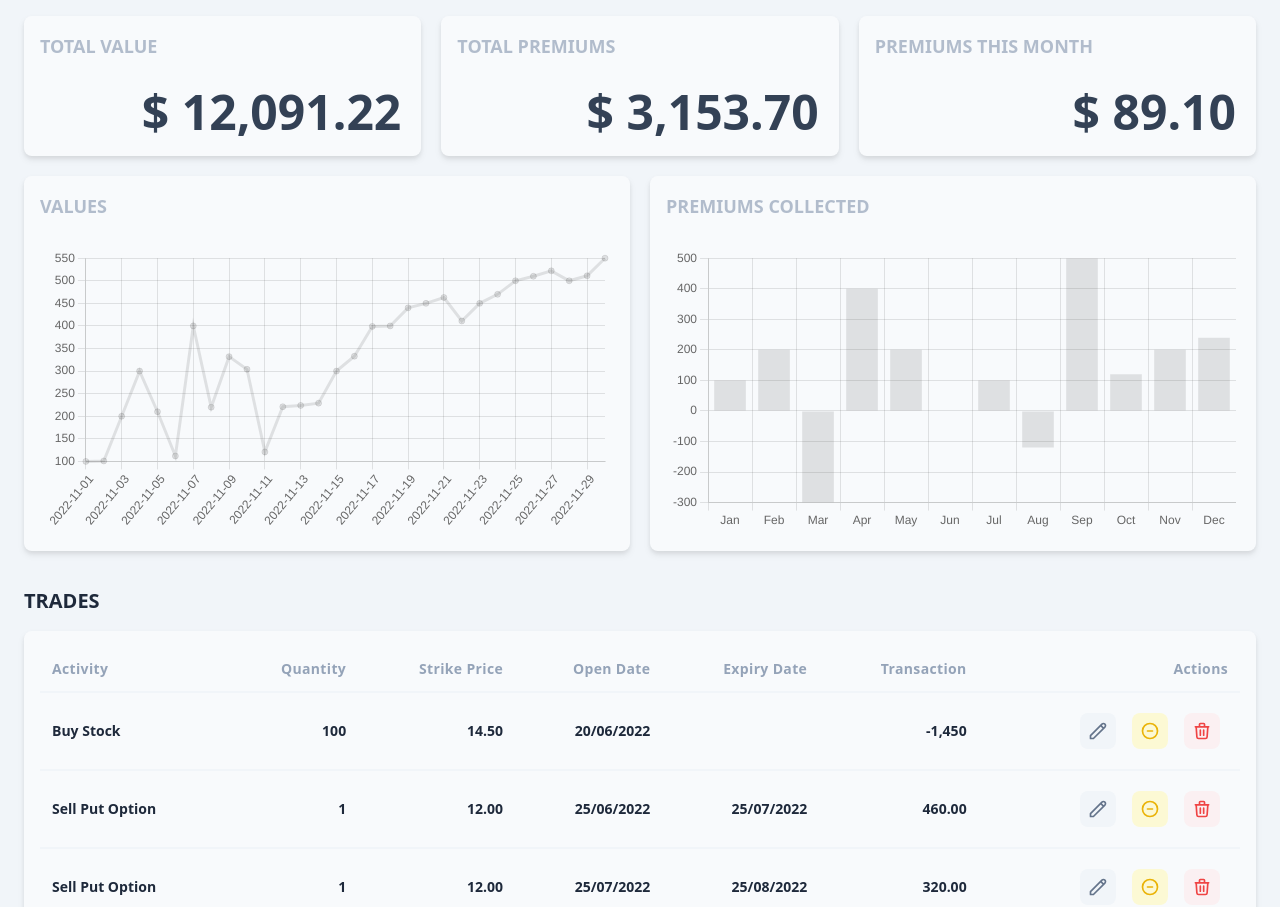
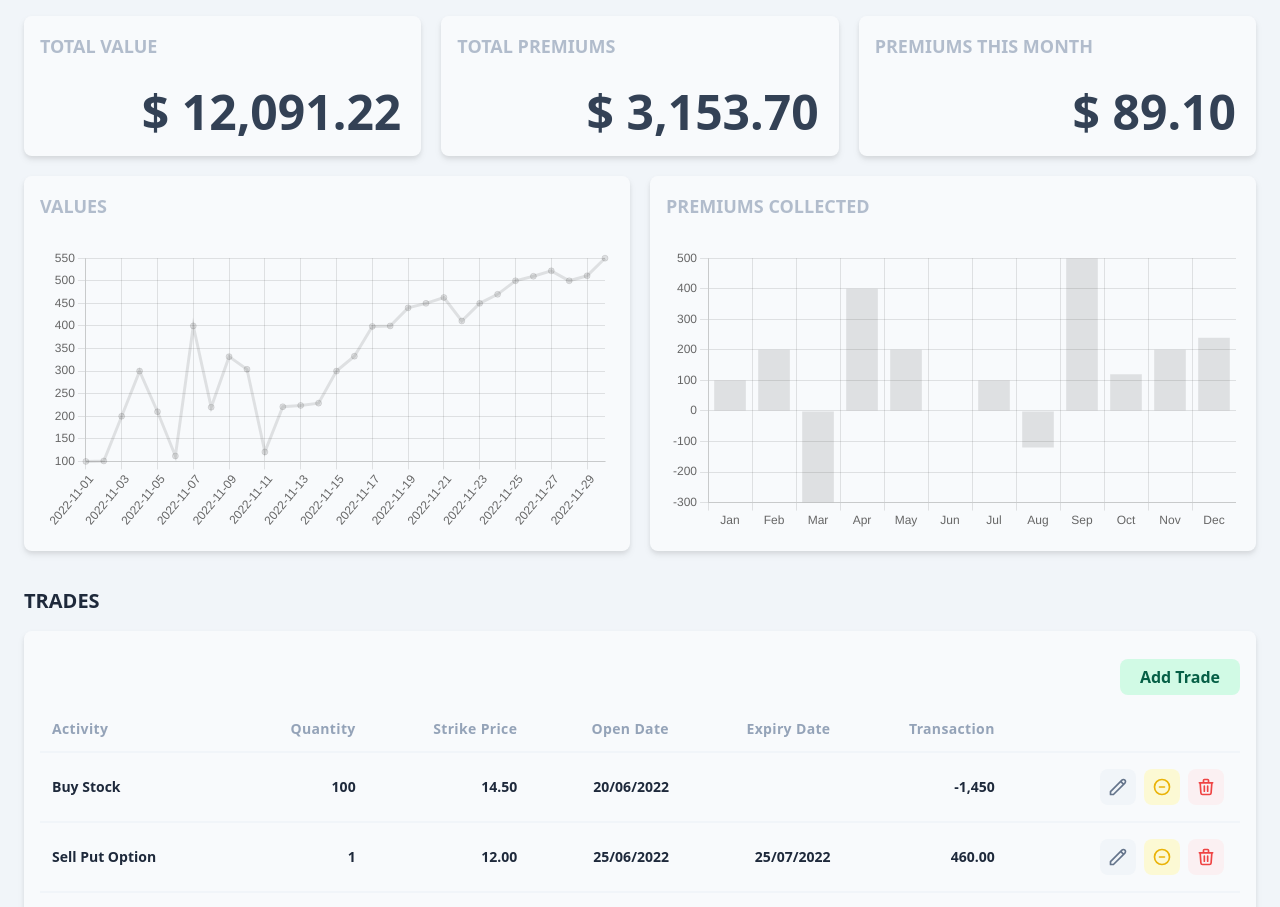
Before and after one commit to Keng-Hwee/WheelR, a Next.js app: page /strategy in a window 1280 px wide. Shown: the top 907 px of the page. Built offline with nearby package versions, Linux system fonts and the light colour scheme.

Commit message:
refactor trades button, add AddTrade button

```diff
--- /dev/null
+++ b/components/strategy/TradeList/AddTradeButton.tsx
@@ -0,0 +1,13 @@
+const AddTradeButton = () => {
+  return (
+    <div className="flex justify-end">
+      <button className="bg-emerald-100 rounded-lg md:mt-3 mb-3 h-9 hover:bg-emerald-200 hover:cursor-pointer">
+        <span className="text-emerald-800 font-bold p-5">
+          Add Trade
+        </span>
+      </button>
+    </div>
+  )
+}
+
+export default AddTradeButton
--- /dev/null
+++ b/components/strategy/TradeList/CloseTradeButton.tsx
@@ -0,0 +1,11 @@
+import { MinusCircleIcon } from '@heroicons/react/outline'
+
+const CloseTradeButton = () => {
+  return (
+    <div className="bg-yellow-100 rounded-lg bg-opacity-70 m-1 hover:bg-yellow-200 hover:bg-opacity-70">
+      <MinusCircleIcon className="h-5 w-5 text-yellow-500 m-2" />
+    </div>
+  )
+}
+
+export default CloseTradeButton
--- /dev/null
+++ b/components/strategy/TradeList/DeleteTradeButton.tsx
@@ -0,0 +1,11 @@
+import { TrashIcon } from '@heroicons/react/outline'
+
+const DeleteTradeButton = () => {
+  return (
+    <div className="bg-red-100 rounded-lg bg-opacity-40 m-1 hover:bg-red-200 hover:bg-opacity-60">
+      <TrashIcon className="h-5 w-5 text-red-500 m-2" />
+    </div>
+  )
+}
+
+export default DeleteTradeButton
--- /dev/null
+++ b/components/strategy/TradeList/EditTradeButton.tsx
@@ -0,0 +1,11 @@
+import { PencilIcon } from '@heroicons/react/outline'
+
+const EditTradeButton = () => {
+  return (
+    <div className="bg-slate-100 rounded-lg bg-opacity-100 m-1 hover:bg-slate-200">
+      <PencilIcon className="h-5 w-5 text-slate-500 m-2" />
+    </div>
+  )
+}
+
+export default EditTradeButton
--- a/components/strategy/TradeList/TradeList.tsx
+++ b/components/strategy/TradeList/TradeList.tsx
@@ -1,6 +1,6 @@
 import SectionHeader from '../../common/SectionHeader'
 import TradeListMD from './TradeListMD'
-import TradeListSM from './TradeListSm'
+import TradeListSM from './TradeListSM'
 const TradeList = () => {
   const trades = [
     {
--- a/components/strategy/TradeList/TradeListMD.tsx
+++ b/components/strategy/TradeList/TradeListMD.tsx
@@ -3,6 +3,10 @@ import {
   TrashIcon,
   MinusCircleIcon,
 } from '@heroicons/react/outline'
+import AddTradeButton from './AddTradeButton'
+import CloseTradeButton from './CloseTradeButton'
+import DeleteTradeButton from './DeleteTradeButton'
+import EditTradeButton from './EditTradeButton'
 const TradeListMD = () => {
   const trades = [
     {
@@ -54,6 +58,7 @@ const TradeListMD = () => {
   return (
     <div>
       <div className="drop-shadow-md rounded-lg bg-slate-50 p-4">
+        <AddTradeButton />
         <table className="w-full">
           <thead className="text-slate-400">
             <tr>
@@ -75,9 +80,7 @@ const TradeListMD = () => {
               <th className="p-3 text-sm font-semibold tracking-wide text-right">
                 Transaction
               </th>
-              <th className="p-3 text-sm font-semibold tracking-wide text-right">
-                Actions
-              </th>
+              <th className="p-3 text-sm font-semibold tracking-wide text-right"></th>
             </tr>
           </thead>
           <tbody>
@@ -104,15 +107,9 @@ const TradeListMD = () => {
                     {trade.transaction}
                   </td>
                   <td className="p-3 float-right flex flex-row">
-                    <span className="bg-slate-100 rounded-lg bg-opacity-100 m-2">
-                      <PencilIcon className="h-5 w-5 text-slate-500 m-2" />
-                    </span>
-                    <span className="bg-yellow-100 rounded-lg bg-opacity-70 m-2">
-                      <MinusCircleIcon className="h-5 w-5 text-yellow-500 m-2" />
-                    </span>
-                    <span className="bg-red-100 rounded-lg bg-opacity-40 m-2">
-                      <TrashIcon className="h-5 w-5 text-red-500 m-2" />
-                    </span>
+                    <EditTradeButton />
+                    <CloseTradeButton />
+                    <DeleteTradeButton />
                   </td>
                 </tr>
               )
--- a/components/strategy/TradeList/TradeListSM.tsx
+++ b/components/strategy/TradeList/TradeListSM.tsx
@@ -3,6 +3,10 @@ import {
   PencilIcon,
   TrashIcon,
 } from '@heroicons/react/outline'
+import AddTradeButton from './AddTradeButton'
+import CloseTradeButton from './CloseTradeButton'
+import DeleteTradeButton from './DeleteTradeButton'
+import EditTradeButton from './EditTradeButton'
 
 interface Props {
   id: number
@@ -38,15 +42,9 @@ const TradeListSMCard = ({
         </div>
 
         <div className="flex flex-row">
-          <span className="bg-slate-100 rounded-lg bg-opacity-100 m-1">
-            <PencilIcon className="h-5 w-5 text-slate-500 m-2" />
-          </span>
-          <span className="bg-yellow-100 rounded-lg bg-opacity-70 m-1">
-            <MinusCircleIcon className="h-5 w-5 text-yellow-500 m-2" />
-          </span>
-          <span className="bg-red-100 rounded-lg bg-opacity-40 m-1">
-            <TrashIcon className="h-5 w-5 text-red-500 m-2" />
-          </span>
+          <EditTradeButton />
+          <CloseTradeButton />
+          <DeleteTradeButton />
         </div>
       </div>
       <div className="flex flex-row space-x-4 mt-5 justify-between">
@@ -115,6 +113,10 @@ const TradeListSM = () => {
 
   return (
     <>
+      <div>
+        <AddTradeButton />
+      </div>
+      <div>
         {trades.map((trade) => {
           return (
             <TradeListSMCard
@@ -123,6 +125,7 @@ const TradeListSM = () => {
             ></TradeListSMCard>
           )
         })}
+      </div>
     </>
   )
 }
```
Lines whose indentation alone changed are shown as unchanged.
